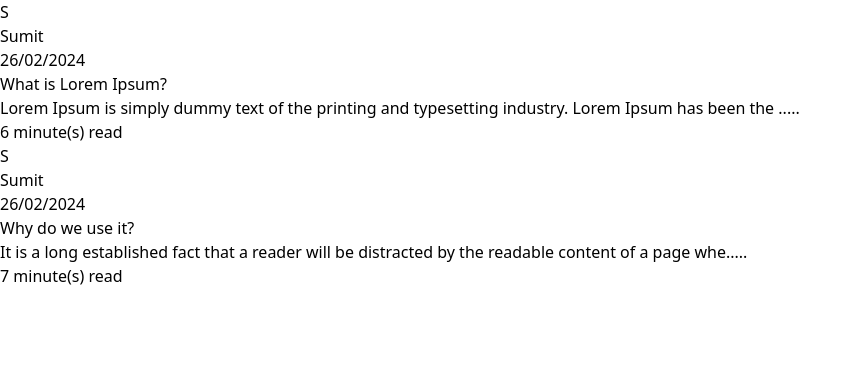
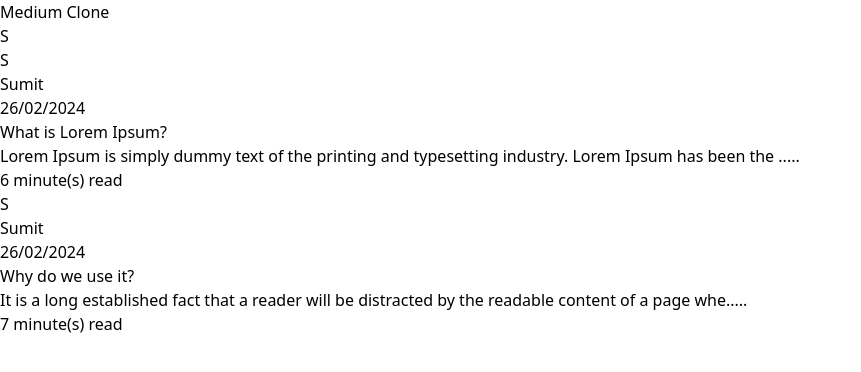
Before and after one commit to sumitnair26/medium-clone, a React (Vite) app in the folder frontend/: page /blogs in a window 1280 px wide. Shown: the top 372 px of the page, without its empty margins (0-861 px from the left). Built offline with nearby package versions, Linux system fonts and the light colour scheme.

Commit message:
added Appbar component

```diff
--- /dev/null
+++ b/frontend/src/components/Appbar.tsx
@@ -0,0 +1,13 @@
+import { Avatar } from "./BlogCard";
+import React from 'react';
+
+export const Appbar = () => {
+    return <div className="border-b flex justify-between px-10 py-4" >
+        <div>
+            Medium Clone
+        </div>
+        <div>
+            <Avatar name="Sumit" size="big" />
+        </div>
+    </div>
+}
--- a/frontend/src/components/BlogCard.tsx
+++ b/frontend/src/components/BlogCard.tsx
@@ -49,8 +49,9 @@
     </div>
 }
 
-function Avatar({ name }: { name: string}) {
-    return <div className="relative inline-flex items-center justify-center w-6 h-6 overflow-hidden bg-gray-100 rounded-full dark:bg-gray-600">
-    <span className="text-xs  text-gray-600 dark:text-gray-300 ">{name[0]}</span>
+export function Avatar({ name, size="small" }: { name: string, size: "small" | "big" }) {
+    console.log(size);
+    return <div className={`relative inline-flex items-center justify-center ${size ==="small" ?"w-6 h-6": "w-10 h-10" } overflow-hidden bg-gray-100 rounded-full dark:bg-gray-600`}>
+    <span className={`${size==="small" ? "text-xs": "text-md"}  text-xs  text-gray-600 dark:text-gray-300 `}>{name[0]}</span>
 </div>
 }
--- a/frontend/src/pages/Blogs.tsx
+++ b/frontend/src/pages/Blogs.tsx
@@ -1,8 +1,11 @@
 import React from 'react';
+import { Appbar } from '../components/Appbar';
 import { BlogCard } from "../components/BlogCard"
 
 export const Blogs = () => {
-    return <div className='flex justify-center'>
+    return <div>
+        <Appbar />
+        <div className='flex justify-center'>
             <div className='max-w-xl'>
                 <BlogCard authorName="Sumit"
                 title="What is Lorem Ipsum?"
@@ -13,4 +16,5 @@
                         content="It is a long established fact that a reader will be distracted by the readable content of a page when looking at its layout. The point of using Lorem Ipsum is that it has a more-or-less normal distribution of letters, as opposed to using 'Content here, content here', making it look like readable English. Many desktop publishing packages and web page editors now use Lorem Ipsum as their default model text, and a search for 'lorem ipsum' will uncover many web sites still in their infancy. Various versions have evolved over the years, sometimes by accident, sometimes on purpose (injected humour and the like)." publishedDate="26/02/2024" />
             </div>
         </div>
+    </div>
 }
```
Lines whose indentation alone changed are shown as unchanged.
